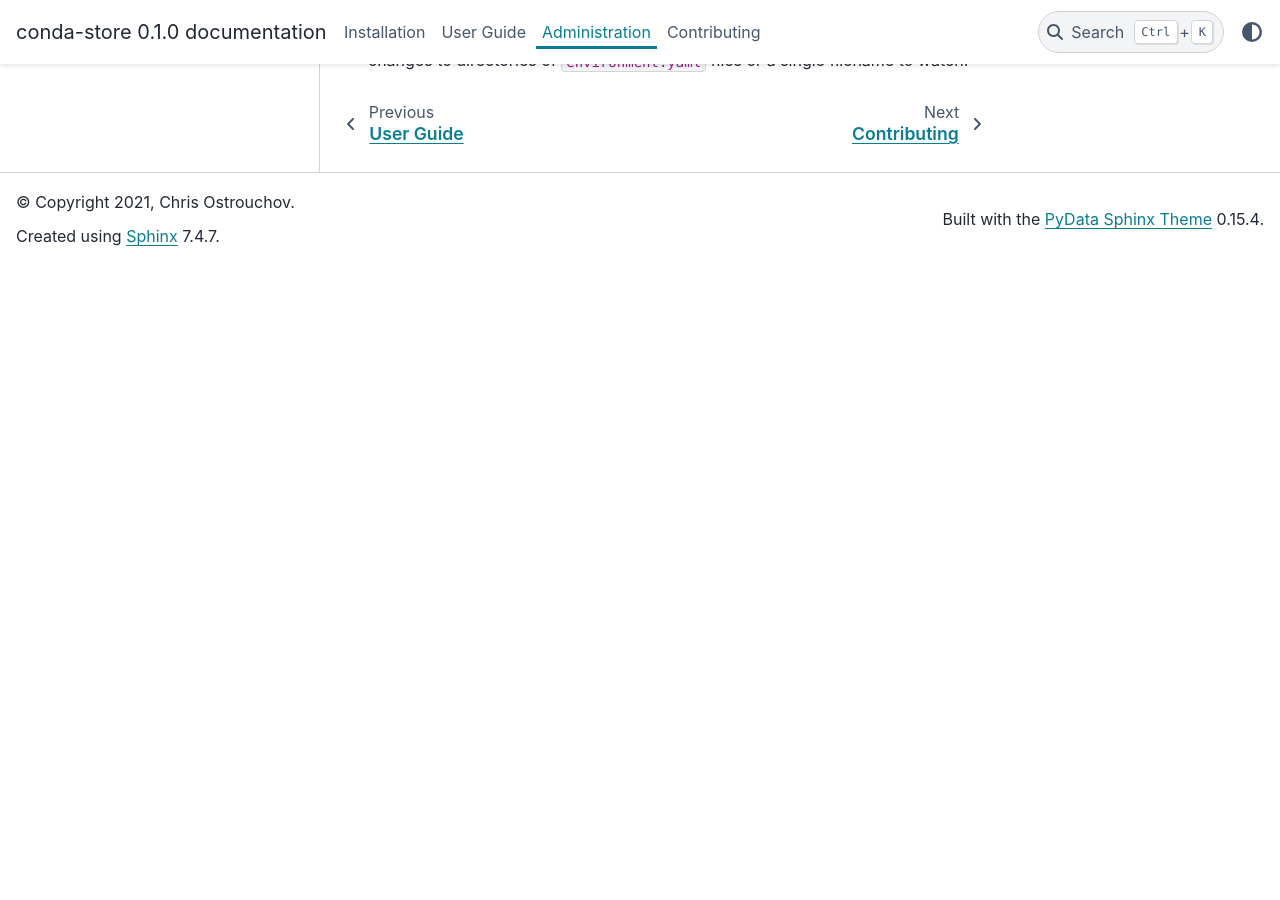
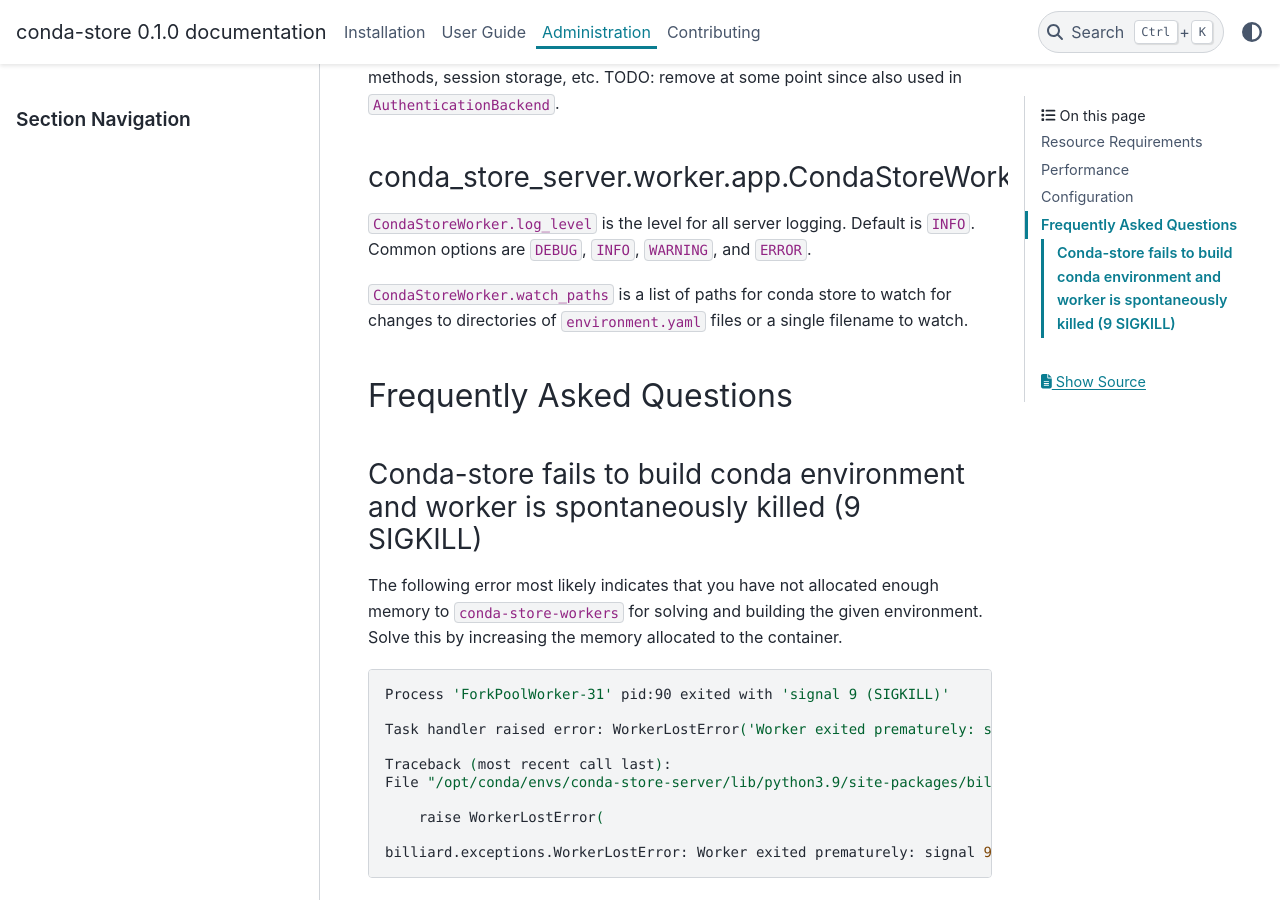
Before and after one commit to conda-incubator/conda-store, a Sphinx documentation site: the page built from docs/administration.md, in a window 1280 px wide and 900 px high, scrolled down 7662 px. Built offline with Sphinx 7.4.7 and the PyData theme 0.15.4, drawn with Linux system fonts in a browser that asks for light colours; before the commit the page ends 7927 px from its top, so only the background shows below that; some of the changed text lies outside the part shown.

Commit message:
Adding docs about resources requirements for conda-store (#121)
Additionally have an FAQ section of an error log when celery crashes
due to an out of memory error (OOM).

````diff
--- a/docs/administration.md
+++ b/docs/administration.md
@@ -1,4 +1,13 @@
 # Administration
+
+## Resource Requirements
+
+ - `conda-store-server` is simply a web server and should not require
+   any specific resources. 1 GB of RAM and 1 cpu should be plenty.
+ - `conda-store-worker` does the actual builds of the conda
+   environments. Solving for conda environments can take a lot of
+   memory in some circumstances. So make sure to allocate at least 4
+   GB of RAM to the worker along with at least one cpu.
 
 ## Performance
 
@@ -335,3 +344,25 @@
 `CondaStoreWorker.watch_paths` is a list of paths for conda store to
 watch for changes to directories of `environment.yaml` files or a
 single filename to watch.
+
+## Frequently Asked Questions
+
+### Conda-store fails to build conda environment and worker is spontaneously killed (9 SIGKILL)
+
+The following error most likely indicates that you have not allocated
+enough memory to `conda-store-workers` for solving and building the
+given environment. Solve this by increasing the memory allocated to
+the container.
+
+```shell
+Process 'ForkPoolWorker-31' pid:90 exited with 'signal 9 (SIGKILL)'
+
+Task handler raised error: WorkerLostError('Worker exited prematurely: signal 9 (SIGKILL) Job: 348.')
+
+Traceback (most recent call last):
+File "/opt/conda/envs/conda-store-server/lib/python3.9/site-packages/billiard/pool.py", line 1265, in mark_as_worker_lost
+
+    raise WorkerLostError(
+
+billiard.exceptions.WorkerLostError: Worker exited prematurely: signal 9 (SIGKILL) Job: 348.
+```
````
